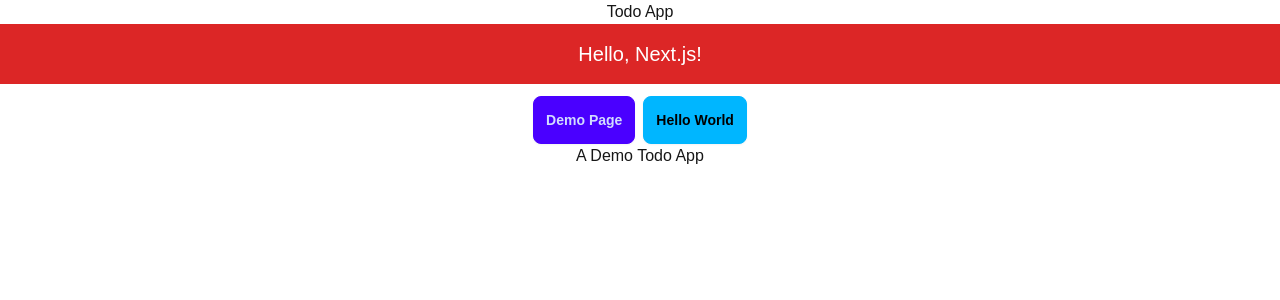
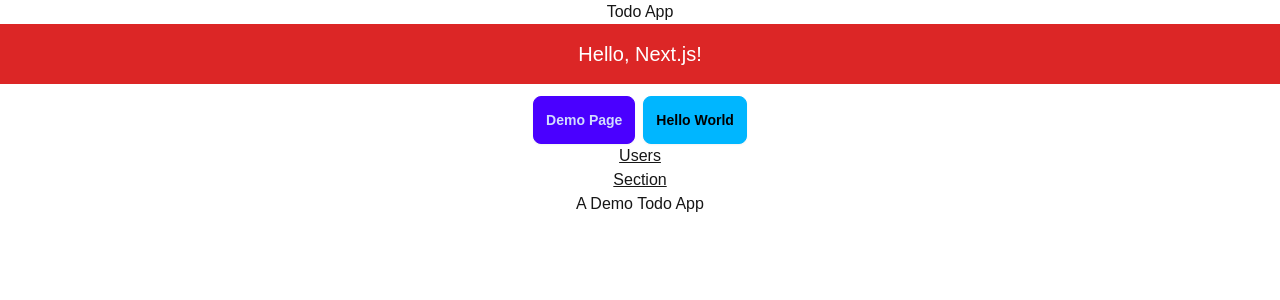
Before and after one commit to 3alifn/nextApp, a Next.js app in the folder client/: page / in a window 1280 px wide. Shown: the top 300 px of the page. Built offline with nearby package versions, Linux system fonts and the light colour scheme.

Commit message:
test dynamic, group and parallel router

```diff
--- a/client/src/app/page.js
+++ b/client/src/app/page.js
@@ -13,7 +13,10 @@ export default function Page() {
 
          <Link href="/helloworld/" className="btn mt-3 mx-1 px-3 p-0  btn-info">
           Hello World
-        </Link>
+        </Link> <br/>
+
+        <Link className="link" href="/users/1/a">Users</Link> <br/>
+        <Link className="link" href="/section">Section</Link> <br/>
 
       </center>
       <Footer />
```
Also changed, not shown: client/src/app/(group)/user1.js (deleted), client/src/app/(group)/user2.js (deleted), client/src/app/(group)/user3.js (deleted), client/src/app/@section/footer.js (deleted), client/src/app/@section/header.js (deleted).
